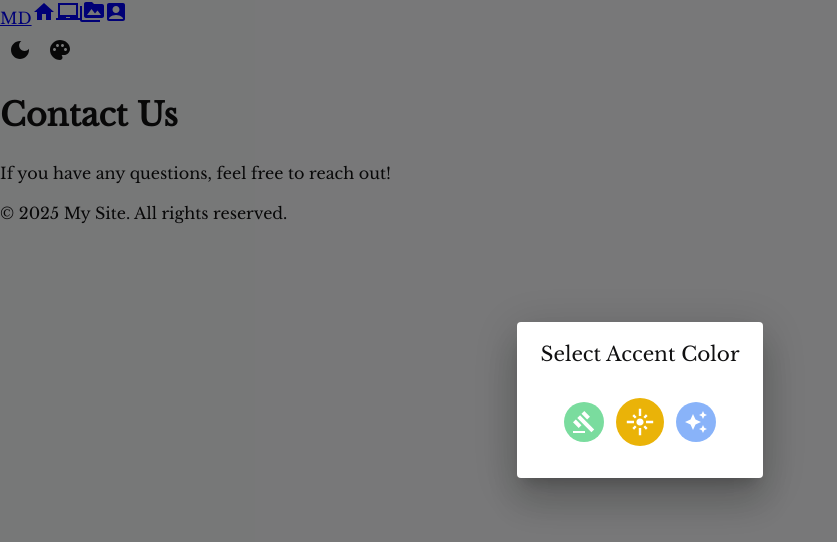
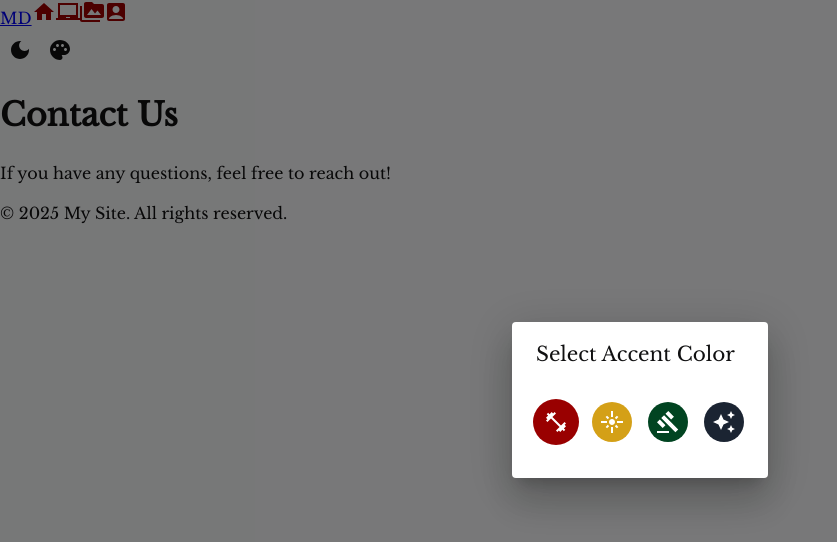
Before and after one commit to mrdekraker/mrdekraker, a Next.js app: page /contact in a window 1280 px wide. Both pictures are taken after a click on the button 60 px from the left and 50 px from the top of the page. Shown: the top 542 px of the page, without its empty margins (0-837 px from the left). Built offline with nearby package versions, Linux system fonts and the light colour scheme; what @mui/material-nextjs would draw is missing.

Commit message:
added swatch buttons and hover

```diff
--- a/src/app/components/AccentModal.tsx
+++ b/src/app/components/AccentModal.tsx
@@ -8,20 +8,22 @@ import {
   Box,
   Tooltip,
 } from "@mui/material";
-import { Gavel, Flare, AutoAwesome } from "@mui/icons-material";
+import { Gavel, Flare, AutoAwesome, FitnessCenter } from "@mui/icons-material";
+import AccentSwatchButton from "@/theme/accentSwatchButton";
 import { useThemeContext } from "@/providers/ThemeProvider";
 
 type AccentOption = {
-  name: "accentG" | "accentY" | "accentB";
+  name: "accentG" | "accentY" | "accentB" | "accentR";
   icon: React.ReactNode;
   color: string;
 };
 
-const accentOptions: AccentOption[] = [
-  { name: "accentG", icon: <Gavel />, color: "#22c55e" }, // green-500
-  { name: "accentY", icon: <Flare />, color: "#eab308" }, // yellow-500
-  { name: "accentB", icon: <AutoAwesome />, color: "#3b82f6" }, // blue-500
-];
+const accentOptions = [
+  { name: "accentR", icon: <FitnessCenter />, label: "Red" },
+  { name: "accentY", icon: <Flare />, label: "Yellow" },
+  { name: "accentG", icon: <Gavel />, label: "Green" },
+  { name: "accentB", icon: <AutoAwesome />, label: "Blue" },
+] as const;
 
 export default function AccentModal({
   open,
@@ -42,19 +44,14 @@ export default function AccentModal({
       <DialogTitle>Select Accent Color</DialogTitle>
       <DialogContent>
         <Box display="flex" gap={2} justifyContent="center" py={2}>
-          {accentOptions.map((option) => (
-            <Tooltip key={option.name} title={option.name}>
-              <IconButton
-                onClick={() => handleSelect(option.name)}
-                style={{
-                  color: "white",
-                  backgroundColor: option.color,
-                  transform: accent === option.name ? "scale(1.2)" : "scale(1)",
-                  opacity: accent === option.name ? 1 : 0.6,
-                }}>
-                {option.icon}
-              </IconButton>
-            </Tooltip>
+          {accentOptions.map(({ name, icon, label }) => (
+            <AccentSwatchButton
+              key={name}
+              accentKey={name}
+              icon={icon}
+              tooltip={label}
+              onSelect={() => handleSelect(name)}
+            />
           ))}
         </Box>
       </DialogContent>
--- a/src/app/components/navbar.tsx
+++ b/src/app/components/navbar.tsx
@@ -12,6 +12,7 @@ import {
   AccountBox,
   Palette,
 } from "@mui/icons-material";
+import { useTheme } from "@mui/material/styles";
 import { useThemeContext } from "@/providers/ThemeProvider";
 import AccentModal from "@/app/components/AccentModal";
 
@@ -19,21 +20,36 @@ export default function Navbar() {
   const { mode, toggleMode } = useThemeContext();
   const [open, setOpen] = useState(false);
 
+  const theme = useTheme();
+  const accentColor = theme.palette.secondary.main;
+
   return (
     <>
       <div className="flex items-center justify-between p-4 shadow-md bg-white dark:bg-zinc-900">
         <div className="flex items-center gap-4 text-2xl font-bold">
           <Link href="/">MD</Link>
-          <Link href="/" className="flex items-center">
+          <Link
+            href="/"
+            style={{ color: accentColor }}
+            className="flex items-center">
             <Home />
           </Link>
-          <Link href="/blog" className="flex items-center">
+          <Link
+            href="/blog"
+            style={{ color: accentColor }}
+            className="flex items-center">
             <LaptopChromebook />
           </Link>
-          <Link href="/portfolio" className="flex items-center">
+          <Link
+            href="/portfolio"
+            style={{ color: accentColor }}
+            className="flex items-center">
             <PermMedia />
           </Link>
-          <Link href="/contact" className="flex items-center">
+          <Link
+            href="/contact"
+            style={{ color: accentColor }}
+            className="flex items-center">
             <AccountBox />
           </Link>
         </div>
--- a/src/providers/ThemeProvider.tsx
+++ b/src/providers/ThemeProvider.tsx
@@ -36,7 +36,7 @@ export default function ThemeProvider({
   children: React.ReactNode;
 }) {
   const [mode, setMode] = useState<ThemeMode>("light"); // default for SSR
-  const [accent, setAccent] = useState<AccentColor>("accentY");
+  const [accent, setAccent] = useState<AccentColor>("accentR");
   const [userOverridden, setUserOverridden] = useState(false);
   const [isMounted, setIsMounted] = useState(false);
 
--- /dev/null
+++ b/src/theme/accentSwatchButton.tsx
@@ -0,0 +1,46 @@
+// theme/accentSwatchButton.tsx
+
+import { IconButton, Tooltip } from "@mui/material";
+import { useThemeContext } from "@/providers/ThemeProvider";
+import clsx from "clsx";
+import { colorTokens } from "@/theme/theme"; // Import your color tokens
+
+type Props = {
+  accentKey: "accentG" | "accentY" | "accentB" | "accentR";
+  icon: React.ReactNode;
+  tooltip: string;
+  onSelect: () => void;
+};
+
+export default function AccentSwatchButton({
+  accentKey,
+  icon,
+  tooltip,
+  onSelect,
+}: Props) {
+  const { accent } = useThemeContext();
+
+  // Pick default (shade 500) and hover color (shade 700 or 800)
+  const defaultColor = colorTokens[accentKey][500];
+  const hoverColor = colorTokens[accentKey][700];
+
+  return (
+    <Tooltip title={tooltip}>
+      <IconButton
+        onClick={onSelect}
+        sx={{
+          backgroundColor: defaultColor,
+          color: "#fff",
+          borderRadius: "50%",
+          transition: "background-color 0.3s ease",
+          boxShadow:
+            accent === accentKey ? `0 0 0 3px ${defaultColor}` : undefined,
+          "&:hover": {
+            backgroundColor: hoverColor,
+          },
+        }}>
+        {icon}
+      </IconButton>
+    </Tooltip>
+  );
+}
--- a/src/theme/theme.tsx
+++ b/src/theme/theme.tsx
@@ -1,22 +1,22 @@
 import { createTheme, ThemeOptions } from "@mui/material/styles";
 
 export type ThemeMode = "light" | "dark";
-export type AccentColor = "accentY" | "accentG" | "accentB";
+export type AccentColor = "accentY" | "accentG" | "accentB" | "accentR";
 
 export type ColorShade = {
   [key: number]: string;
 };
 
 export type ColorTokens = {
-  grey: ColorShade;
   primary: ColorShade;
   accentY: ColorShade;
   accentG: ColorShade;
   accentB: ColorShade;
+  accentR: ColorShade;
 };
 
 export const colorTokens: ColorTokens = {
-  grey: {
+  primary: {
     50: "#F0F1F2",
     100: "#DADCE0",
     200: "#B6B9C1",
@@ -29,7 +29,7 @@ export const colorTokens: ColorTokens = {
     900: "#101011",
     1000: "#050506",
   },
-  primary: {
+  accentR: {
     50: "#FFE5E5",
     100: "#FFCCCC",
     200: "#FF9999",
@@ -85,7 +85,7 @@ export const colorTokens: ColorTokens = {
 
 export default function getTheme(
   mode: ThemeMode,
-  accent: AccentColor = "accentY"
+  accent: AccentColor = "accentR"
 ) {
   const isDark = mode === "dark";
 
@@ -100,19 +100,12 @@ export default function getTheme(
       secondary: {
         main: colorTokens[accent][500],
       },
-      neutral: {
-        dark: isDark ? colorTokens.grey[100] : colorTokens.grey[700],
-        main: isDark ? colorTokens.grey[200] : colorTokens.grey[500],
-        mediumMain: isDark ? colorTokens.grey[300] : colorTokens.grey[400],
-        medium: isDark ? colorTokens.grey[400] : colorTokens.grey[300],
-        light: isDark ? colorTokens.grey[700] : colorTokens.grey[50],
-      },
       background: {
-        default: isDark ? colorTokens.grey[900] : colorTokens.grey[50],
+        default: isDark ? colorTokens.primary[900] : colorTokens.primary[50],
       },
       text: {
-        primary: isDark ? colorTokens.grey[100] : colorTokens.grey[900],
-        secondary: isDark ? colorTokens.grey[300] : colorTokens.grey[700],
+        primary: isDark ? colorTokens.primary[100] : colorTokens.primary[900],
+        secondary: isDark ? colorTokens.primary[300] : colorTokens.primary[700],
       },
     },
     typography: {
```
